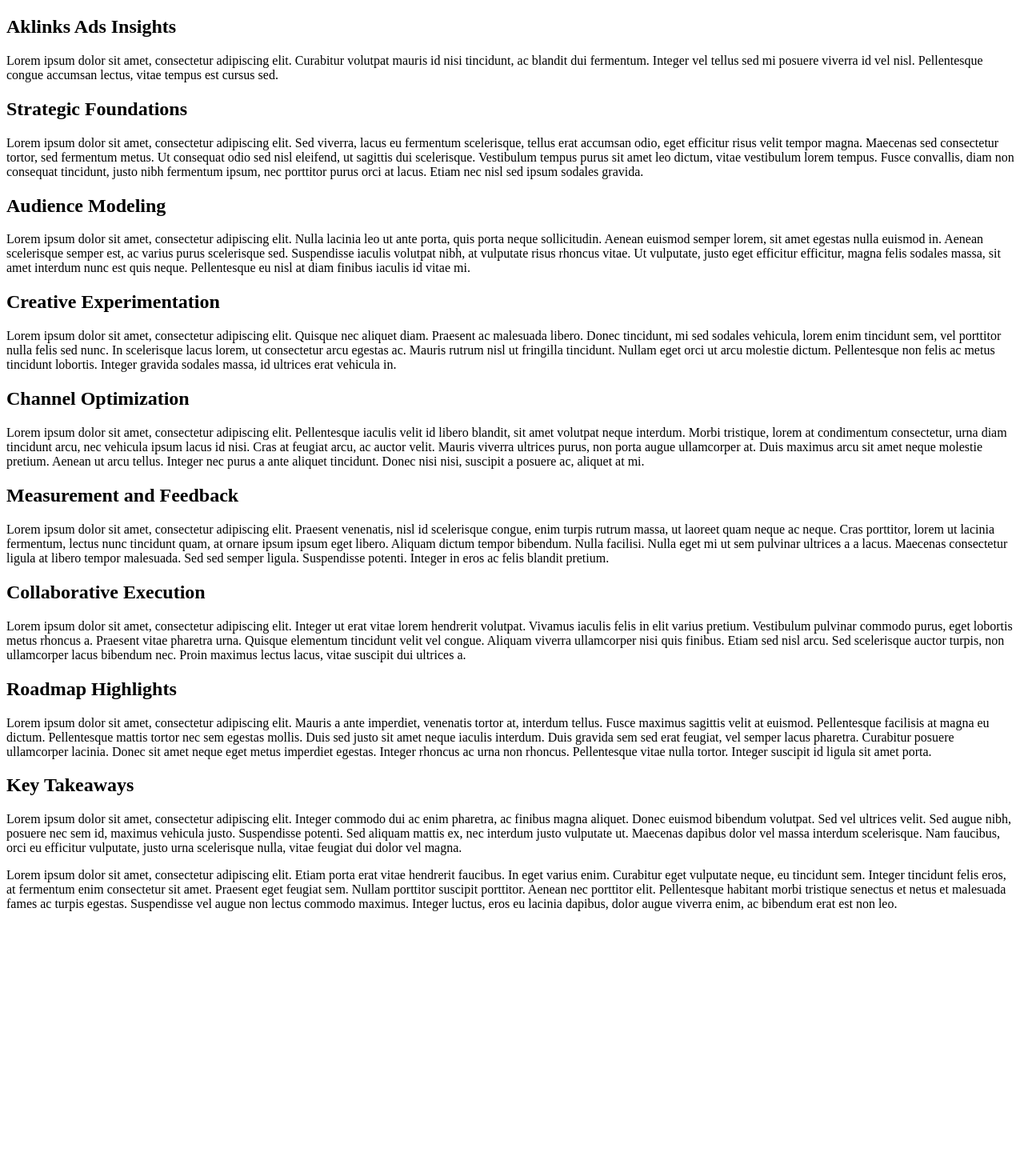
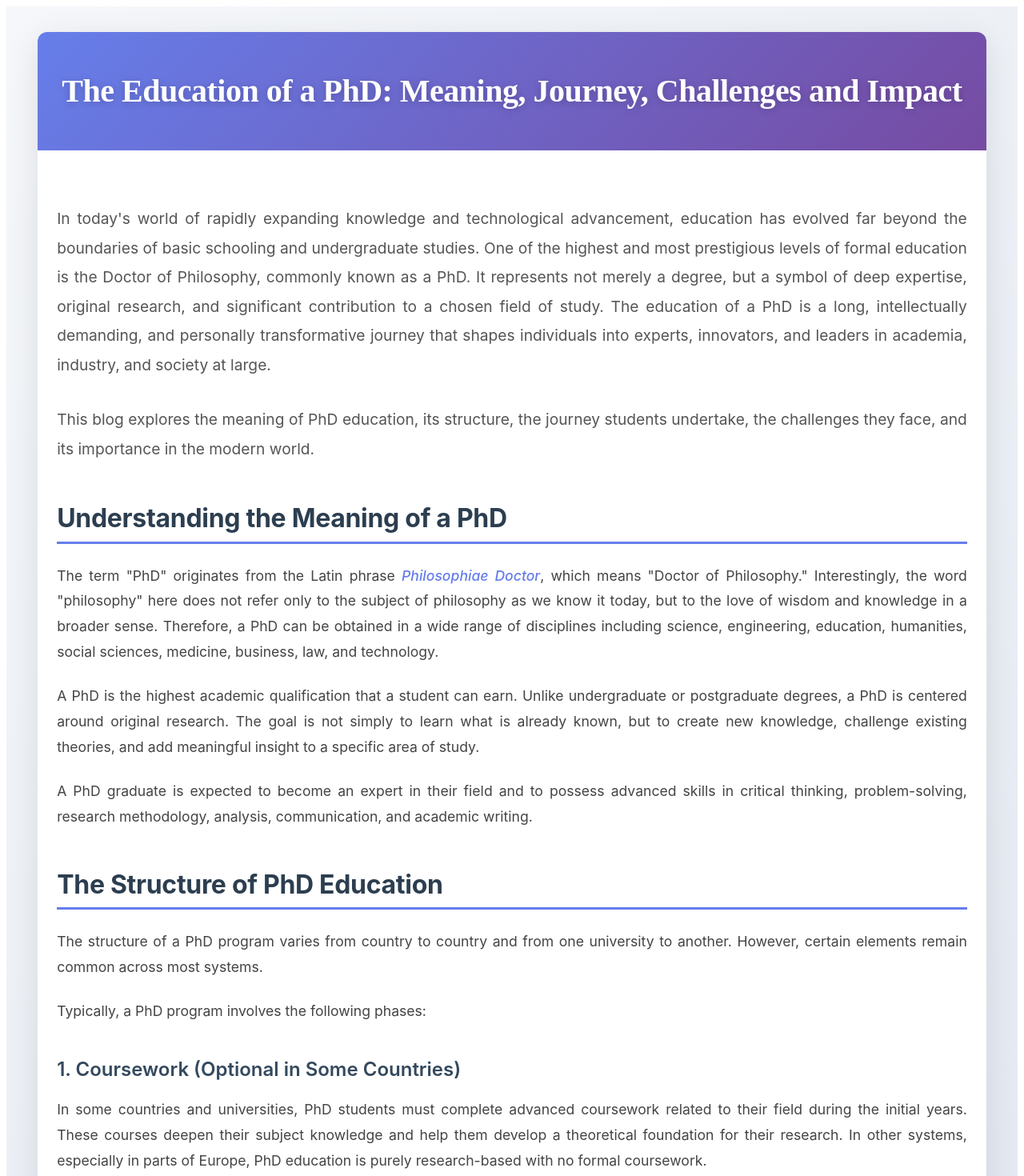
Before and after one commit to krishh26/aklinks_frontend_ads, an Angular app: page /aklinks-ads in a window 1280 px wide. Shown: the top 1470 px of the page at 80% size. Before the commit the page ends 1155 px from the top, so only its background shows below. Built offline with nearby package versions, Linux system fonts and the light colour scheme.

Commit message:
Refactor aklinks-ads component to feature a comprehensive blog post on PhD education, including its meaning, structure, challenges, and societal impact. Introduce new styling for improved layout and responsiveness.

```diff
--- a/src/app/aklinks-ads/aklinks-ads.component.html
+++ b/src/app/aklinks-ads/aklinks-ads.component.html
@@ -1,116 +1,202 @@
 <section class="aklinks-ads">
-  <header>
-    <h1>Aklinks Ads Insights</h1>
-    <p>
-      Lorem ipsum dolor sit amet, consectetur adipiscing elit. Curabitur
-      volutpat mauris id nisi tincidunt, ac blandit dui fermentum. Integer vel
-      tellus sed mi posuere viverra id vel nisl. Pellentesque congue accumsan
-      lectus, vitae tempus est cursus sed.
-    </p>
+  <article class="blog-post">
+    <header class="blog-header">
+      <h1 class="blog-title">The Education of a PhD: Meaning, Journey, Challenges and Impact</h1>
     </header>
 
-  <article>
-    <h2>Strategic Foundations</h2>
-    <p>
-      Lorem ipsum dolor sit amet, consectetur adipiscing elit. Sed viverra,
-      lacus eu fermentum scelerisque, tellus erat accumsan odio, eget efficitur
-      risus velit tempor magna. Maecenas sed consectetur tortor, sed fermentum
-      metus. Ut consequat odio sed nisl eleifend, ut sagittis dui scelerisque.
-      Vestibulum tempus purus sit amet leo dictum, vitae vestibulum lorem
-      tempus. Fusce convallis, diam non consequat tincidunt, justo nibh
-      fermentum ipsum, nec porttitor purus orci at lacus. Etiam nec nisl sed
-      ipsum sodales gravida.
+    <div class="blog-content">
+      <p class="blog-intro">
+        In today's world of rapidly expanding knowledge and technological advancement, education has evolved far beyond the boundaries of basic schooling and undergraduate studies. One of the highest and most prestigious levels of formal education is the Doctor of Philosophy, commonly known as a PhD. It represents not merely a degree, but a symbol of deep expertise, original research, and significant contribution to a chosen field of study. The education of a PhD is a long, intellectually demanding, and personally transformative journey that shapes individuals into experts, innovators, and leaders in academia, industry, and society at large.
       </p>
 
-    <h2>Audience Modeling</h2>
-    <p>
-      Lorem ipsum dolor sit amet, consectetur adipiscing elit. Nulla lacinia leo
-      ut ante porta, quis porta neque sollicitudin. Aenean euismod semper lorem,
-      sit amet egestas nulla euismod in. Aenean scelerisque semper est, ac
-      varius purus scelerisque sed. Suspendisse iaculis volutpat nibh, at
-      vulputate risus rhoncus vitae. Ut vulputate, justo eget efficitur
-      efficitur, magna felis sodales massa, sit amet interdum nunc est quis
-      neque. Pellentesque eu nisl at diam finibus iaculis id vitae mi.
+      <p class="blog-intro">
+        This blog explores the meaning of PhD education, its structure, the journey students undertake, the challenges they face, and its importance in the modern world.
       </p>
 
-    <h2>Creative Experimentation</h2>
+      <h2>Understanding the Meaning of a PhD</h2>
       <p>
-      Lorem ipsum dolor sit amet, consectetur adipiscing elit. Quisque nec
-      aliquet diam. Praesent ac malesuada libero. Donec tincidunt, mi sed
-      sodales vehicula, lorem enim tincidunt sem, vel porttitor nulla felis sed
-      nunc. In scelerisque lacus lorem, ut consectetur arcu egestas ac. Mauris
-      rutrum nisl ut fringilla tincidunt. Nullam eget orci ut arcu molestie
-      dictum. Pellentesque non felis ac metus tincidunt lobortis. Integer
-      gravida sodales massa, id ultrices erat vehicula in.
+        The term "PhD" originates from the Latin phrase <em>Philosophiae Doctor</em>, which means "Doctor of Philosophy." Interestingly, the word "philosophy" here does not refer only to the subject of philosophy as we know it today, but to the love of wisdom and knowledge in a broader sense. Therefore, a PhD can be obtained in a wide range of disciplines including science, engineering, education, humanities, social sciences, medicine, business, law, and technology.
+      </p>
+      <p>
+        A PhD is the highest academic qualification that a student can earn. Unlike undergraduate or postgraduate degrees, a PhD is centered around original research. The goal is not simply to learn what is already known, but to create new knowledge, challenge existing theories, and add meaningful insight to a specific area of study.
+      </p>
+      <p>
+        A PhD graduate is expected to become an expert in their field and to possess advanced skills in critical thinking, problem-solving, research methodology, analysis, communication, and academic writing.
       </p>
 
-    <h2>Channel Optimization</h2>
+      <h2>The Structure of PhD Education</h2>
       <p>
-      Lorem ipsum dolor sit amet, consectetur adipiscing elit. Pellentesque
-      iaculis velit id libero blandit, sit amet volutpat neque interdum. Morbi
-      tristique, lorem at condimentum consectetur, urna diam tincidunt arcu, nec
-      vehicula ipsum lacus id nisi. Cras at feugiat arcu, ac auctor velit.
-      Mauris viverra ultrices purus, non porta augue ullamcorper at. Duis
-      maximus arcu sit amet neque molestie pretium. Aenean ut arcu tellus.
-      Integer nec purus a ante aliquet tincidunt. Donec nisi nisi, suscipit a
-      posuere ac, aliquet at mi.
+        The structure of a PhD program varies from country to country and from one university to another. However, certain elements remain common across most systems.
+      </p>
+      <p>
+        Typically, a PhD program involves the following phases:
       </p>
 
-    <h2>Measurement and Feedback</h2>
+      <h3>1. Coursework (Optional in Some Countries)</h3>
       <p>
-      Lorem ipsum dolor sit amet, consectetur adipiscing elit. Praesent
-      venenatis, nisl id scelerisque congue, enim turpis rutrum massa, ut
-      laoreet quam neque ac neque. Cras porttitor, lorem ut lacinia fermentum,
-      lectus nunc tincidunt quam, at ornare ipsum ipsum eget libero. Aliquam
-      dictum tempor bibendum. Nulla facilisi. Nulla eget mi ut sem pulvinar
-      ultrices a a lacus. Maecenas consectetur ligula at libero tempor
-      malesuada. Sed sed semper ligula. Suspendisse potenti. Integer in eros ac
-      felis blandit pretium.
+        In some countries and universities, PhD students must complete advanced coursework related to their field during the initial years. These courses deepen their subject knowledge and help them develop a theoretical foundation for their research. In other systems, especially in parts of Europe, PhD education is purely research-based with no formal coursework.
       </p>
 
-    <h2>Collaborative Execution</h2>
+      <h3>2. Research Proposal</h3>
       <p>
-      Lorem ipsum dolor sit amet, consectetur adipiscing elit. Integer ut erat
-      vitae lorem hendrerit volutpat. Vivamus iaculis felis in elit varius
-      pretium. Vestibulum pulvinar commodo purus, eget lobortis metus rhoncus a.
-      Praesent vitae pharetra urna. Quisque elementum tincidunt velit vel
-      congue. Aliquam viverra ullamcorper nisi quis finibus. Etiam sed nisl
-      arcu. Sed scelerisque auctor turpis, non ullamcorper lacus bibendum nec.
-      Proin maximus lectus lacus, vitae suscipit dui ultrices a.
+        One of the early and most important steps in a PhD journey is developing a research proposal. This document outlines the research problem, objectives, methodology, significance, and expected outcomes of the study. The proposal is presented before a panel of experts, and approval is required before moving forward.
       </p>
 
-    <h2>Roadmap Highlights</h2>
+      <h3>3. Independent Research</h3>
       <p>
-      Lorem ipsum dolor sit amet, consectetur adipiscing elit. Mauris a ante
-      imperdiet, venenatis tortor at, interdum tellus. Fusce maximus sagittis
-      velit at euismod. Pellentesque facilisis at magna eu dictum. Pellentesque
-      mattis tortor nec sem egestas mollis. Duis sed justo sit amet neque
-      iaculis interdum. Duis gravida sem sed erat feugiat, vel semper lacus
-      pharetra. Curabitur posuere ullamcorper lacinia. Donec sit amet neque eget
-      metus imperdiet egestas. Integer rhoncus ac urna non rhoncus. Pellentesque
-      vitae nulla tortor. Integer suscipit id ligula sit amet porta.
+        The heart of a PhD lies in independent research. Students spend years investigating a specific problem or question under the guidance of a supervisor or research committee. This phase includes:
+      </p>
+      <ul>
+        <li>Collecting data</li>
+        <li>Conducting experiments or fieldwork</li>
+        <li>Analyzing information</li>
+        <li>Interpreting results</li>
+        <li>Reviewing existing literature</li>
+        <li>Developing new theories or frameworks</li>
+      </ul>
+
+      <h3>4. Writing the Dissertation or Thesis</h3>
+      <p>
+        The final outcome of a PhD is a dissertation (also called a thesis). This is a detailed document that presents the entire research process, findings, analysis, and conclusions. A high-quality dissertation must contribute original knowledge to the field and meet strict academic standards.
       </p>
 
-    <h2>Key Takeaways</h2>
+      <h3>5. Viva Voce (Final Defense)</h3>
       <p>
-      Lorem ipsum dolor sit amet, consectetur adipiscing elit. Integer commodo
-      dui ac enim pharetra, ac finibus magna aliquet. Donec euismod bibendum
-      volutpat. Sed vel ultrices velit. Sed augue nibh, posuere nec sem id,
-      maximus vehicula justo. Suspendisse potenti. Sed aliquam mattis ex, nec
-      interdum justo vulputate ut. Maecenas dapibus dolor vel massa interdum
-      scelerisque. Nam faucibus, orci eu efficitur vulputate, justo urna
-      scelerisque nulla, vitae feugiat dui dolor vel magna.
+        After submitting the dissertation, the student must defend their research before a panel of experts in an oral examination known as the Viva Voce. During this stage, examiners ask questions about the student's work to test their depth of understanding and the originality of the research.
+      </p>
+
+      <h2>The Journey of a PhD Student</h2>
+      <p>
+        The journey to earning a PhD is often long and challenging. On average, it takes anywhere from three to seven years to complete, depending on the discipline, institution, and individual circumstances.
+      </p>
+      <p>
+        In the beginning, students are usually filled with excitement and motivation. They are eager to explore new ideas and contribute to knowledge. However, as time goes on, they may encounter intellectual struggles, self-doubt, heavy workloads, and pressure to produce results.
+      </p>
+      <p>
+        A typical day in the life of a PhD student might involve reading academic papers, conducting experiments, coding and analyzing data, writing research articles, meeting with a supervisor, and attending seminars or conferences. Unlike traditional degrees, there is no fixed schedule or syllabus. Students are responsible for managing their own time and progress, which requires strong self-discipline and dedication.
+      </p>
+      <p>
+        Despite the difficulties, the journey is also highly rewarding. PhD students develop independence, resilience, critical thinking ability, and confidence in their intellectual capabilities. They learn how to investigate complex problems and approach challenges creatively.
+      </p>
+
+      <h2>The Challenges in PhD Education</h2>
+      <p>
+        While a PhD is an impressive achievement, it is not an easy path. Many students face multiple challenges during their journey.
+      </p>
+
+      <h3>1. Mental and Emotional Pressure</h3>
+      <p>
+        The workload, uncertainty, isolation, and pressure to publish research can lead to stress, anxiety, and even burnout. Many students struggle with imposter syndrome, constantly doubting their abilities and fearing failure.
+      </p>
+
+      <h3>2. Financial Issues</h3>
+      <p>
+        Not all PhD students receive full funding or scholarships. Some face financial stress due to tuition fees, living expenses, and limited job opportunities while studying full-time.
+      </p>
+
+      <h3>3. Time Management</h3>
+      <p>
+        Since PhD work is self-driven, poor time management can result in delays and extensions. Balancing research with teaching responsibilities or part-time jobs can also be difficult.
+      </p>
+
+      <h3>4. Research Roadblocks</h3>
+      <p>
+        Experiments may fail. Data may be inconsistent. Results may not match expectations. These setbacks are a normal part of research but can be discouraging and time-consuming.
+      </p>
+
+      <h3>5. Relationship with Supervisor</h3>
+      <p>
+        A healthy relationship between the student and the supervisor is essential. Miscommunication, lack of guidance, or conflicting expectations can hinder progress and affect the overall experience.
       </p>
 
       <p>
-      Lorem ipsum dolor sit amet, consectetur adipiscing elit. Etiam porta erat
-      vitae hendrerit faucibus. In eget varius enim. Curabitur eget vulputate
-      neque, eu tincidunt sem. Integer tincidunt felis eros, at fermentum enim
-      consectetur sit amet. Praesent eget feugiat sem. Nullam porttitor suscipit
-      porttitor. Aenean nec porttitor elit. Pellentesque habitant morbi
-      tristique senectus et netus et malesuada fames ac turpis egestas.
-      Suspendisse vel augue non lectus commodo maximus. Integer luctus, eros eu
-      lacinia dapibus, dolor augue viverra enim, ac bibendum erat est non leo.
+        Despite all these challenges, the ones who persevere often emerge stronger, more self-aware, and exceptionally skilled in their fields.
       </p>
+
+      <h2>Skills Developed Through PhD Education</h2>
+      <p>
+        PhD education is not only about acquiring knowledge; it is also about developing critical and practical skills that are valuable in many professional environments.
+      </p>
+      <p>
+        Some of these skills include:
+      </p>
+      <ul>
+        <li>Advanced research skills</li>
+        <li>Analytical and critical thinking</li>
+        <li>Problem-solving ability</li>
+        <li>Project management</li>
+        <li>Written and verbal communication</li>
+        <li>Public speaking and presentation</li>
+        <li>Independent learning</li>
+        <li>Attention to detail</li>
+        <li>Data analysis and interpretation</li>
+        <li>Leadership and mentorship skills</li>
+      </ul>
+      <p>
+        These abilities prepare PhD holders for diverse career paths, not only in academia, but also in industries such as technology, healthcare, finance, consulting, government, and entrepreneurship.
+      </p>
+
+      <h2>Career Opportunities After a PhD</h2>
+      <p>
+        Many people believe that a PhD only leads to a career in teaching or becoming a professor. While academia is a popular choice, it is not the only one.
+      </p>
+      <p>
+        PhD graduates can work as:
+      </p>
+      <ul>
+        <li>University professors and lecturers</li>
+        <li>Research scientists</li>
+        <li>Data scientists and analysts</li>
+        <li>Policy advisors</li>
+        <li>Consultants</li>
+        <li>Engineers and developers</li>
+        <li>Think-tank researchers</li>
+        <li>Authors and academic writers</li>
+        <li>Entrepreneurs</li>
+        <li>Corporate researchers and strategists</li>
+      </ul>
+      <p>
+        In today's knowledge-based economy, organizations value individuals who can conduct deep analysis, solve complex problems, and generate innovative ideas — all qualities of a PhD graduate.
+      </p>
+
+      <h2>The Importance of PhD Education in Society</h2>
+      <p>
+        PhD education plays a vital role in the progress of society. Almost every major advancement in science, medicine, technology, social reform, literature, and human understanding has its roots in research conducted by scholars.
+      </p>
+      <p>
+        Vaccines, artificial intelligence, climate change solutions, renewable energy technologies, and medical treatments all exist because researchers dedicated years of their lives to uncovering new knowledge.
+      </p>
+      <p>
+        Beyond scientific contributions, PhD holders also shape policies, influence education systems, publish insightful literature, and mentor future generations. They help expand the boundaries of human understanding and ensure that societies continue to evolve intellectually, ethically, and technologically.
+      </p>
+
+      <h2>Is a PhD Right for Everyone?</h2>
+      <p>
+        Although a PhD is an admirable pursuit, it is not meant for everyone. It requires deep curiosity, patience, persistence, and passion for a particular subject. People who enjoy research, reading, critical analysis, and independent work tend to thrive in a PhD environment.
+      </p>
+      <p>
+        Those considering a PhD should ask themselves important questions:
+      </p>
+      <ul>
+        <li>Am I deeply interested in this subject?</li>
+        <li>Am I ready for 3–7 years of intense study?</li>
+        <li>Do I enjoy research and problem-solving?</li>
+        <li>Can I manage stress and work independently?</li>
+      </ul>
+      <p>
+        A PhD is not just an educational choice; it is a life decision that requires commitment, resilience, and long-term vision.
+      </p>
+
+      <h2>Conclusion</h2>
+      <p>
+        The education of a PhD is one of the most intellectually enriching and demanding experiences an individual can undertake. It is a journey filled with discovery, struggle, failure, success, and growth. Through rigorous research, deep thinking, and continuous exploration, PhD students transform into experts capable of influencing the future of their fields and contributing to society in meaningful ways.
+      </p>
+      <p>
+        In an era where knowledge is power, the importance of PhD education cannot be underestimated. It stands as a symbol of human curiosity, determination, and the endless pursuit of truth.
+      </p>
+      <p class="blog-conclusion">
+        For those willing to embrace the challenge, a PhD is not just a degree. It is a legacy of knowledge, innovation, and the courage to question the unknown.
+      </p>
+    </div>
   </article>
 </section>
--- a/src/app/aklinks-ads/aklinks-ads.component.scss
+++ b/src/app/aklinks-ads/aklinks-ads.component.scss
@@ -0,0 +1,172 @@
+.aklinks-ads {
+  min-height: 100vh;
+  background: linear-gradient(135deg, #f5f7fa 0%, #c3cfe2 100%);
+  padding: 2rem 0.5rem;
+  display: flex;
+  justify-content: center;
+  align-items: flex-start;
+
+  .blog-post {
+    max-width: 95%;
+    width: 100%;
+    background: #ffffff;
+    border-radius: 12px;
+    box-shadow: 0 10px 40px rgba(0, 0, 0, 0.1);
+    overflow: hidden;
+    margin: 0 auto;
+  }
+
+  .blog-header {
+    background: linear-gradient(135deg, #667eea 0%, #764ba2 100%);
+    padding: 3rem 1.5rem;
+    text-align: center;
+    color: #ffffff;
+
+    .blog-title {
+      font-size: 2.5rem;
+      font-weight: 700;
+      line-height: 1.3;
+      margin: 0;
+      letter-spacing: -0.5px;
+      text-shadow: 0 2px 10px rgba(0, 0, 0, 0.2);
+    }
+  }
+
+  .blog-content {
+    padding: 3rem 1.5rem;
+    font-family: -apple-system, BlinkMacSystemFont, 'Segoe UI', 'Roboto', 'Oxygen',
+      'Ubuntu', 'Cantarell', 'Fira Sans', 'Droid Sans', 'Helvetica Neue', sans-serif;
+    line-height: 1.8;
+    color: #333333;
+    font-size: 1.1rem;
+
+    .blog-intro {
+      font-size: 1.2rem;
+      color: #555555;
+      margin-bottom: 2rem;
+      font-weight: 400;
+      line-height: 1.9;
+    }
+
+    h2 {
+      font-size: 2rem;
+      font-weight: 700;
+      color: #2c3e50;
+      margin-top: 3rem;
+      margin-bottom: 1.5rem;
+      line-height: 1.3;
+      letter-spacing: -0.3px;
+      border-bottom: 3px solid #667eea;
+      padding-bottom: 0.5rem;
+    }
+
+    h3 {
+      font-size: 1.5rem;
+      font-weight: 600;
+      color: #34495e;
+      margin-top: 2.5rem;
+      margin-bottom: 1rem;
+      line-height: 1.4;
+    }
+
+    p {
+      margin-bottom: 1.5rem;
+      color: #444444;
+      text-align: justify;
+      text-justify: inter-word;
+    }
+
+    ul {
+      margin: 1.5rem 0;
+      padding-left: 2rem;
+      list-style-type: disc;
+
+      li {
+        margin-bottom: 0.8rem;
+        color: #444444;
+        line-height: 1.7;
+      }
+    }
+
+    em {
+      font-style: italic;
+      color: #667eea;
+      font-weight: 500;
+    }
+
+    .blog-conclusion {
+      font-size: 1.15rem;
+      font-weight: 500;
+      color: #2c3e50;
+      font-style: italic;
+      margin-top: 2rem;
+      padding: 1.5rem;
+      background: linear-gradient(135deg, #f5f7fa 0%, #e8ecf1 100%);
+      border-left: 4px solid #667eea;
+      border-radius: 6px;
+    }
+  }
+}
+
+// Responsive Design
+@media (max-width: 768px) {
+  .aklinks-ads {
+    padding: 1rem 0.25rem;
+
+    .blog-header {
+      padding: 2rem 1rem;
+
+      .blog-title {
+        font-size: 1.8rem;
+      }
+    }
+
+    .blog-content {
+      padding: 2rem 1rem;
+      font-size: 1rem;
+
+      .blog-intro {
+        font-size: 1.1rem;
+      }
+
+      h2 {
+        font-size: 1.6rem;
+        margin-top: 2rem;
+      }
+
+      h3 {
+        font-size: 1.3rem;
+        margin-top: 2rem;
+      }
+
+      p {
+        text-align: left;
+      }
+    }
+  }
+}
+
+@media (max-width: 480px) {
+  .aklinks-ads {
+    .blog-header {
+      padding: 1.5rem 0.75rem;
+
+      .blog-title {
+        font-size: 1.5rem;
+      }
+    }
+
+    .blog-content {
+      padding: 1.5rem 0.75rem;
+      font-size: 0.95rem;
+
+      h2 {
+        font-size: 1.4rem;
+      }
+
+      h3 {
+        font-size: 1.2rem;
+      }
+    }
+  }
+}
```
Lines whose indentation alone changed are shown as unchanged.
